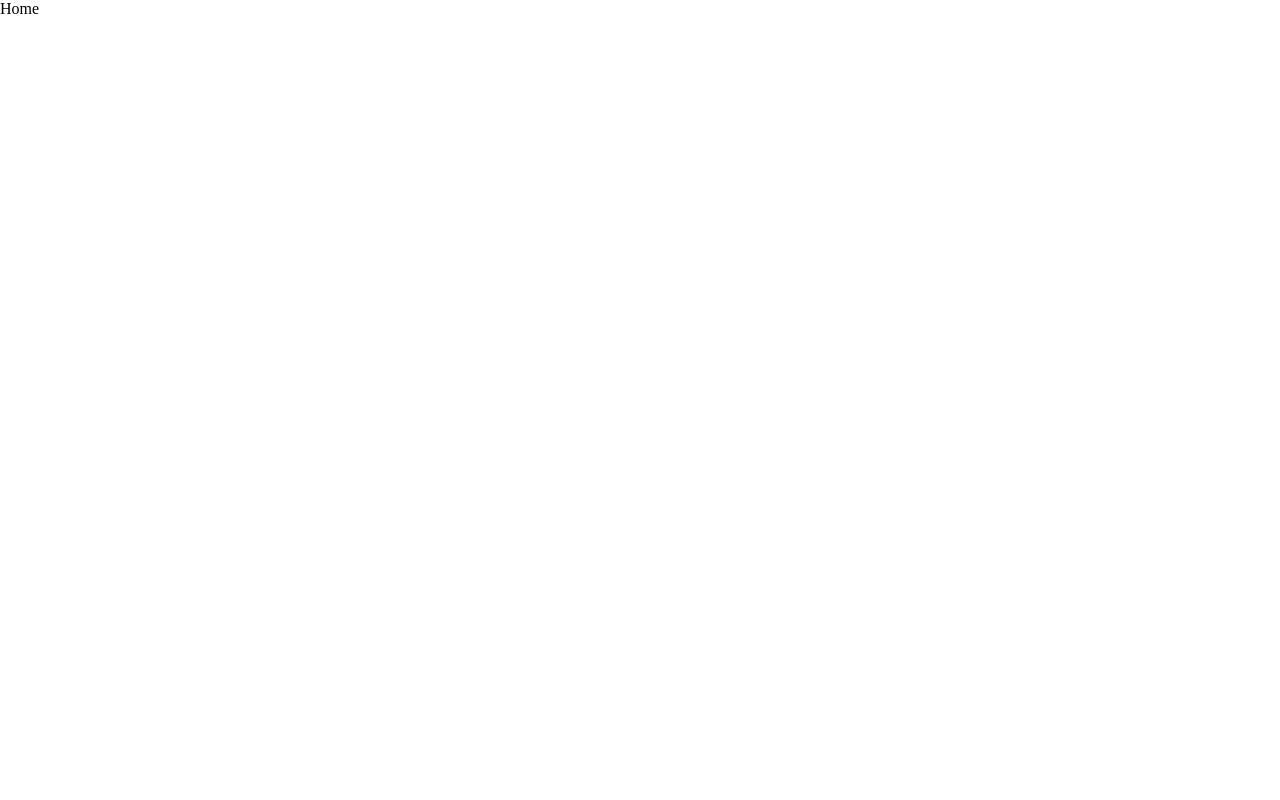
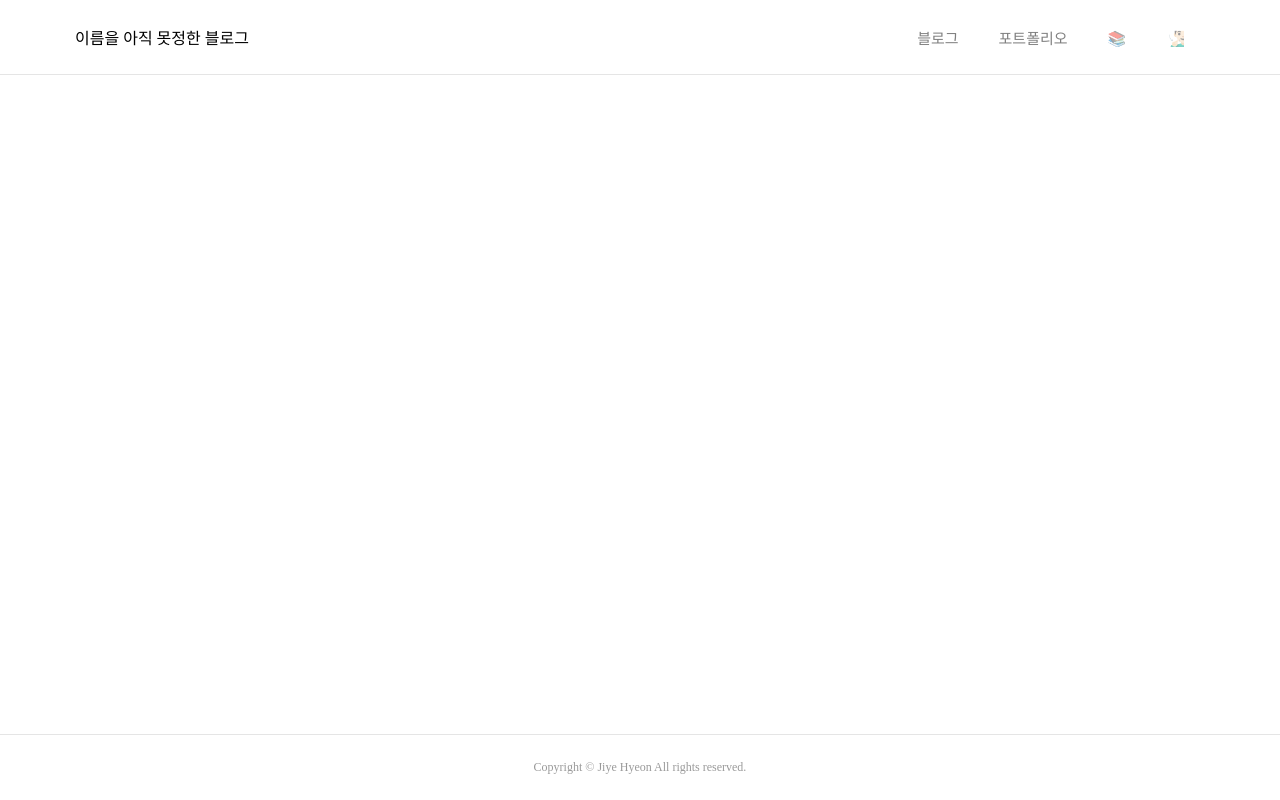
Before and after one commit to jiyehyeon/til-blog, a Gatsby site: page / in a window 1280 px wide. Built offline with nearby package versions, Linux system fonts and the light colour scheme; Gatsby itself is replaced by a stand-in of ours; a web font is replaced by a local one.

Commit message:
edit: index 페이지 레이아웃 수정

```diff
--- a/src/pages/index.tsx
+++ b/src/pages/index.tsx
@@ -5,7 +5,11 @@ import { graphql } from "gatsby";
 import Layout from "../components/common/Layout";
 
 const IndexPage = function () {
-  return <>Home</>;
+  return (
+    <Layout path={window.location.pathname}>
+      <title>Home</title>
+    </Layout>
+  );
 };
 
 export default IndexPage;
@@ -22,9 +26,7 @@ type HeadProps = {
 };
 
 export const Head: HeadFC<HeadProps> = ({ data }) => (
-  <Layout path={window.location.pathname}>
-    <title>{data.site.siteMetadata.title}</title>
-  </Layout>
+  <title>{data.site.siteMetadata.title}</title>
 );
 
 export const metaDataQuery = graphql`
```
